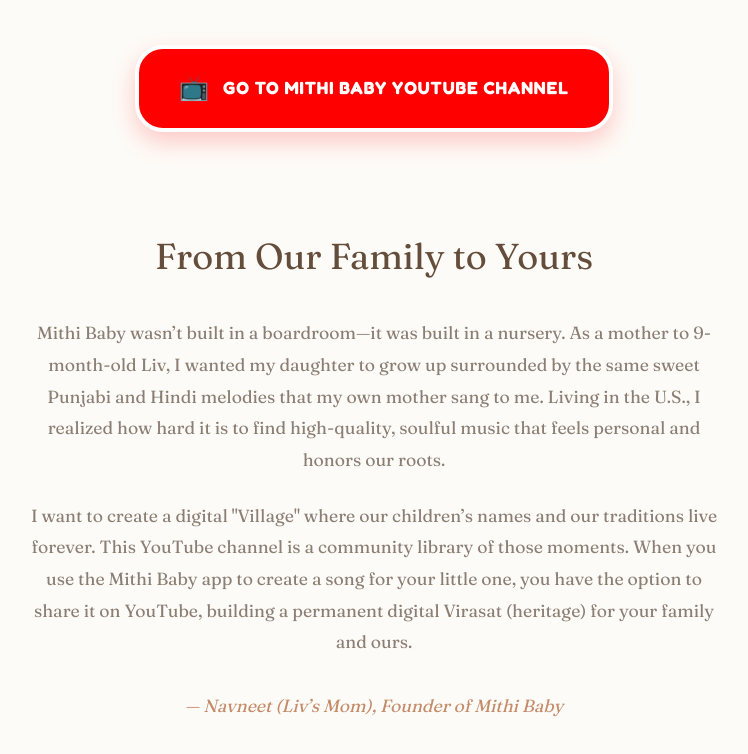
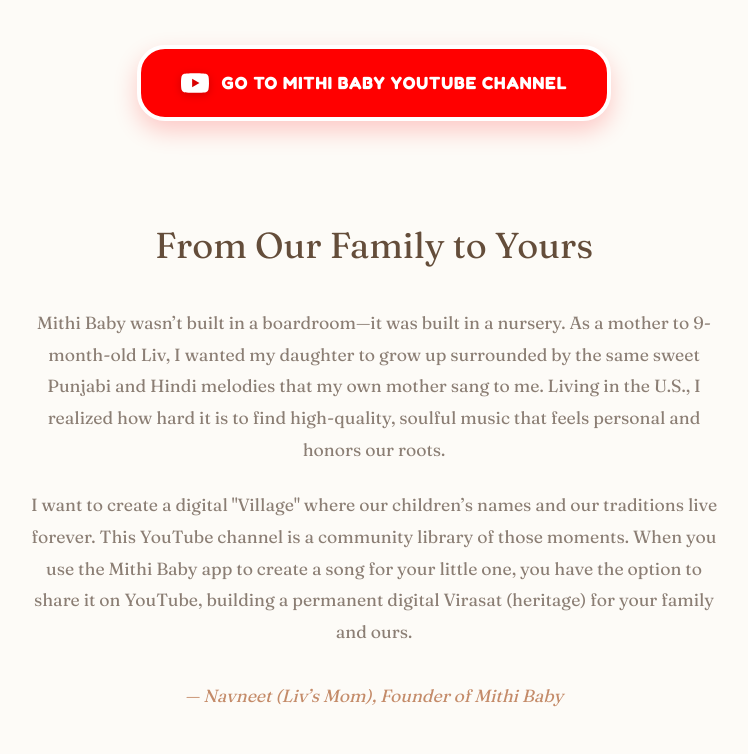
Before and after one commit to japnik/mithi-baby, a plain HTML site: page frontend/index.html in a window 1280 px wide. Shown: the part 1694-2448 px from the top of the page, without its empty margins (266-1014 px from the left). Drawn offline with nearby package versions, Linux system fonts and the light colour scheme; no server answers; a script that the page names is missing.

Commit message:
style: replace YouTube TV emoji with branded SVG logo

```diff
--- a/frontend/css/styles.css
+++ b/frontend/css/styles.css
@@ -1595,7 +1595,13 @@
 }
 
 .song-youtube-btn span.yt-icon {
-    font-size: 1.1rem;
+    font-size: 1.5rem;
+}
+
+.yt-svg-icon {
+    width: 28px;
+    height: 28px;
+    filter: drop-shadow(0 2px 4px rgba(0, 0, 0, 0.2));
 }
 
 .song-youtube-btn:hover {
--- a/frontend/index.html
+++ b/frontend/index.html
@@ -144,7 +144,11 @@
         <div class="youtube-channel-container">
             <a href="https://www.youtube.com/channel/UCXG9Ko99lD4A75VYjswnOgw" target="_blank"
                 class="youtube-channel-link">
-                <span class="yt-icon">📺</span>
+                <svg class="yt-svg-icon" viewBox="0 0 24 24" xmlns="http://www.w3.org/2000/svg">
+                    <path
+                        d="M23.498 6.186a3.016 3.016 0 0 0-2.122-2.136C19.505 3.545 12 3.545 12 3.545s-7.505 0-9.377.505A3.017 3.017 0 0 0 .502 6.186C0 8.07 0 12 0 12s0 3.93.502 5.814a3.016 3.016 0 0 0 2.122 2.136c1.871.505 9.376.505 9.376.505s7.505 0 9.377-.505a3.015 3.015 0 0 0 2.122-2.136C24 15.93 24 12 24 12s0-3.93-.502-5.814zM9.545 15.568V8.432L15.818 12l-6.273 3.568z"
+                        fill="#FFF" />
+                </svg>
                 Go to Mithi Baby YouTube Channel
             </a>
         </div>
```
